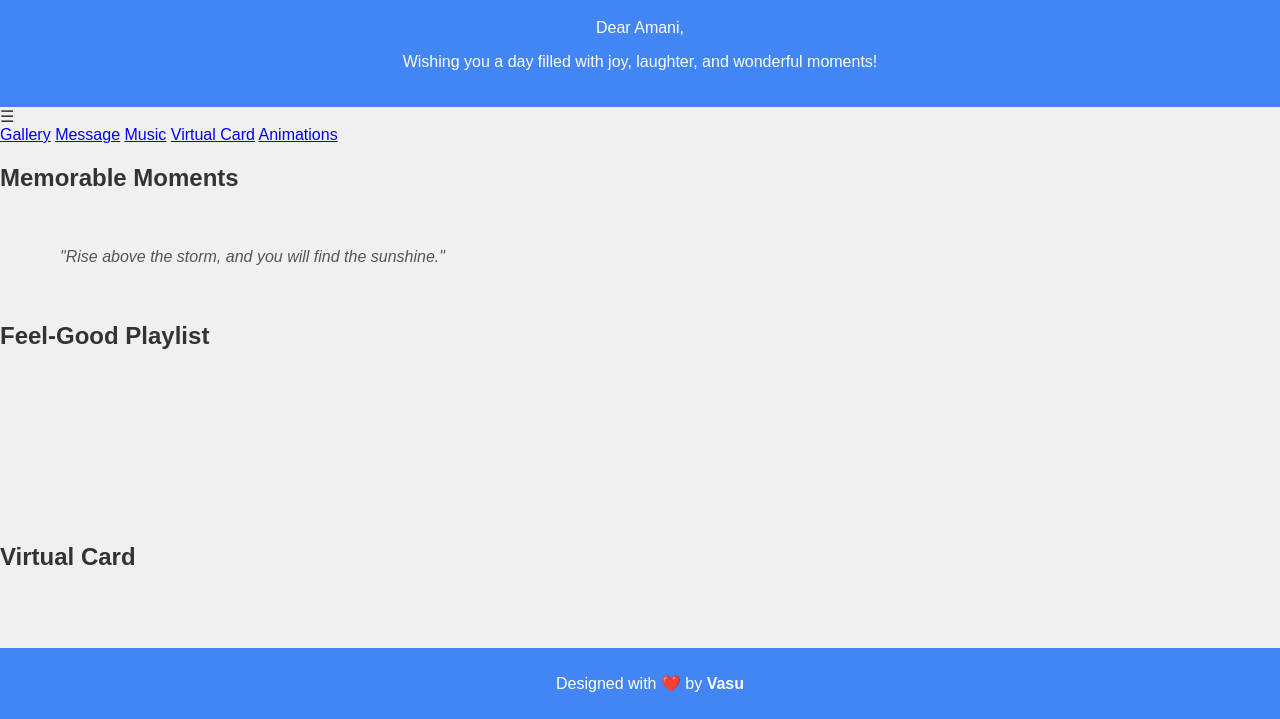
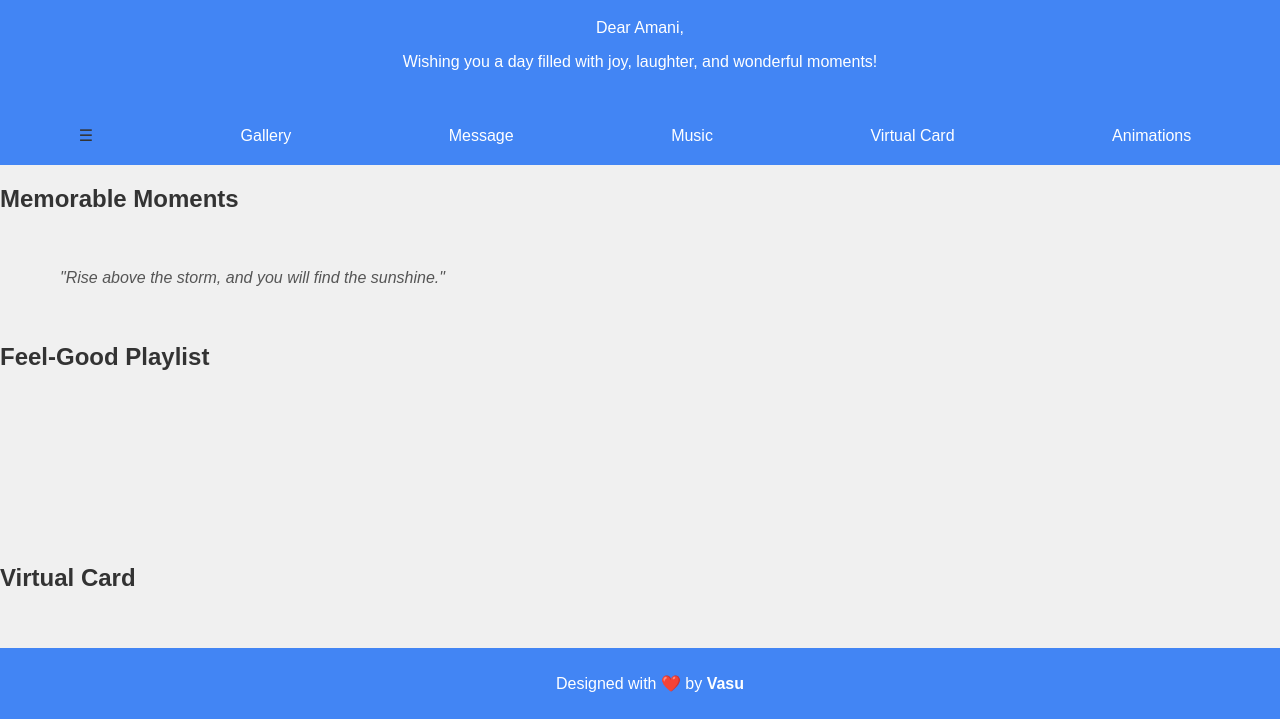
Before and after one commit to Srinivaskoruprolu007/Greeting, a plain HTML site: page index.html in a window 1280 px wide. Shown: the part 81-800 px from the top of the page. Drawn offline with nearby package versions, Linux system fonts and the light colour scheme; a script that the page names is missing.

Commit message:
Styling added for navbar

```diff
--- a/style.css
+++ b/style.css
@@ -12,6 +12,26 @@ header{
     background-color: #4285f4;
     color: #fff;
 }
+
+nav{
+    display: flex;
+    justify-content: space-around;
+    align-items: center;
+    background-color: #4285f4;
+    padding: 10px;
+}
+nav a{
+    color: #fff;
+    text-decoration: none;
+    padding: 10px;
+    transition: background-color 0.3s ease-in-out;
+}
+
+nav a:hover{
+    background-color: rgba(255, 255, 255, 0.2);
+    border-radius: 5px;
+}
+
 .gallery{
     /* Adding styles for the photo gallery section */
 }
```
